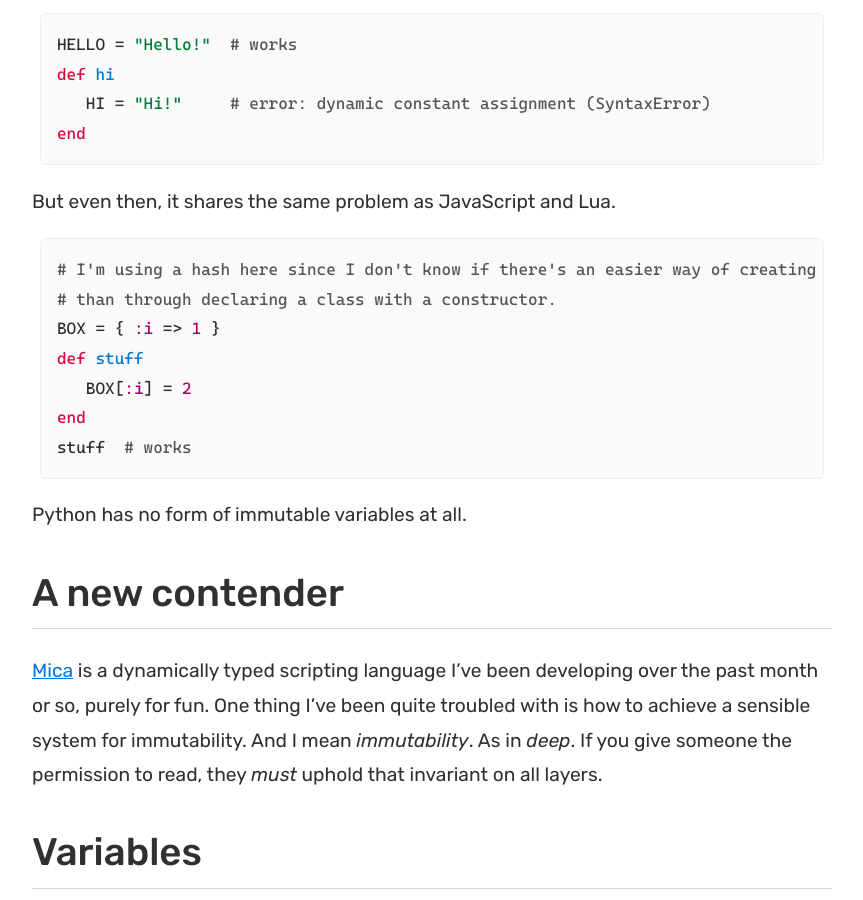
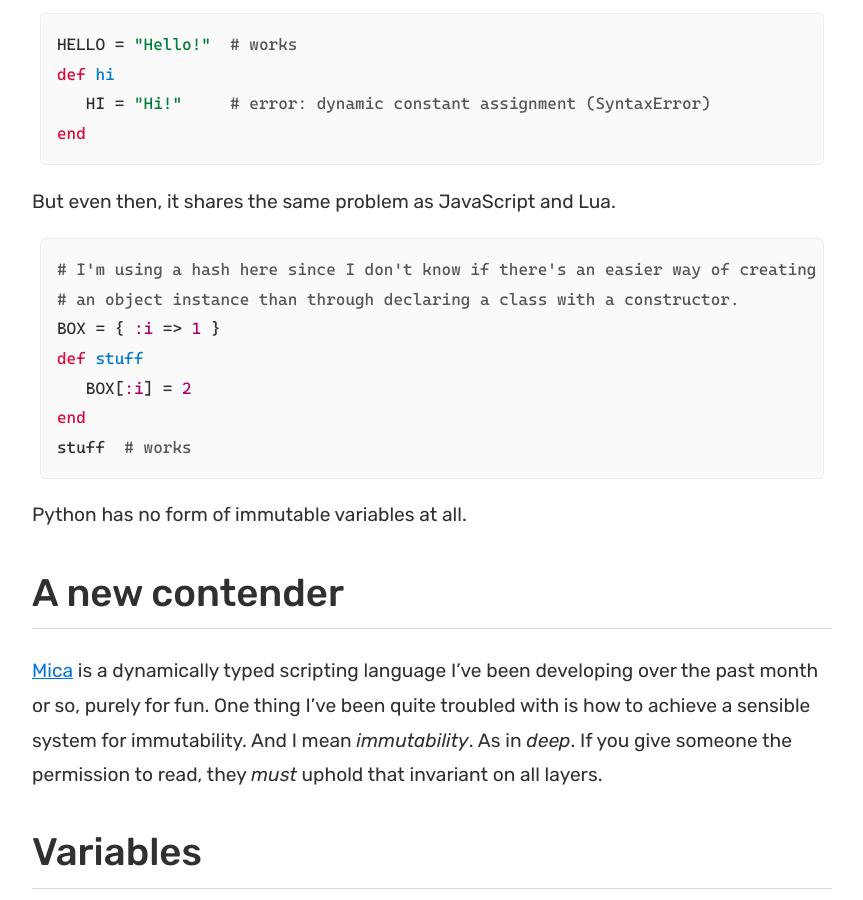
Before and after one commit to liquidev/liquidev.github.io, a Jekyll site: the page built from _posts/2022-04-06-mica-interior-mutation.md, in a window 1280 px wide and 900 px high, scrolled down 1692 px. Shown: the whole window, without its empty margins (208-1071 px from the left). Built offline with Jekyll 4.4.1, drawn with Linux system fonts in a browser that asks for light colours.

Commit message:
fix line breaks

````diff
--- a/_posts/2022-04-06-mica-interior-mutation.md
+++ b/_posts/2022-04-06-mica-interior-mutation.md
@@ -50,8 +50,8 @@ end
 ```
 But even then, it shares the same problem as JavaScript and Lua.
 ```ruby
-# I'm using a hash here since I don't know if there's an easier way of creating an object instance
-# than through declaring a class with a constructor.
+# I'm using a hash here since I don't know if there's an easier way of creating
+# an object instance than through declaring a class with a constructor.
 BOX = { :i => 1 }
 def stuff
    BOX[:i] = 2
````
